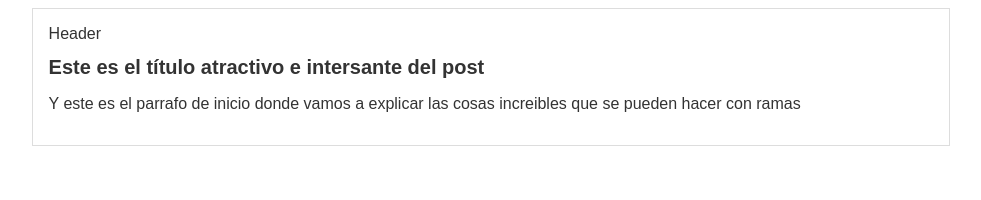
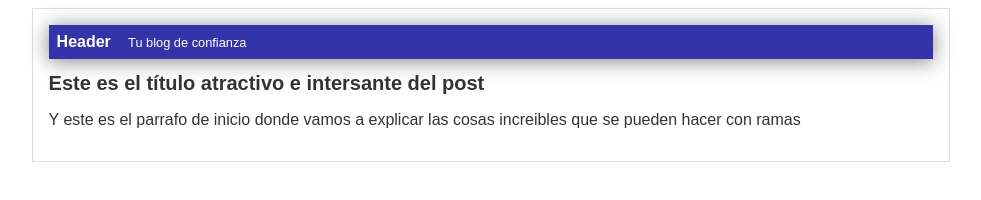
Before and after one commit to SamuelCruzGz/test, a plain HTML site: page index.html in a window 1280 px wide. Shown: the whole page, without its empty margins (149-1130 px from the left). Drawn offline with Linux system fonts and the light colour scheme.

Commit message:
add tagline

```diff
--- a/css/estilos.css
+++ b/css/estilos.css
@@ -14,3 +14,18 @@ body{
 #container h1{
     font-size: 20px;
 }
+
+#header{
+    background: #33a;
+    box-shadow: 0px 2px 20px 0px rgba(0, 0, 0, 0.5);
+    color: white;
+    font-weight: bold;
+    margin: 0;
+    padding: 0.5em;
+}
+
+#header #tagline{
+    padding: 0 0 0 1em;
+    font-weight: normal;
+    font-size: 0.8em;
+}
--- a/index.html
+++ b/index.html
@@ -11,6 +11,7 @@
     <div id="container">
         <div id="header">
             Header
+            <span id="tagline">Tu blog de confianza</span>
         </div>
         <div id="post">
             <h1>Este es el título atractivo e intersante del post</h1>
```
